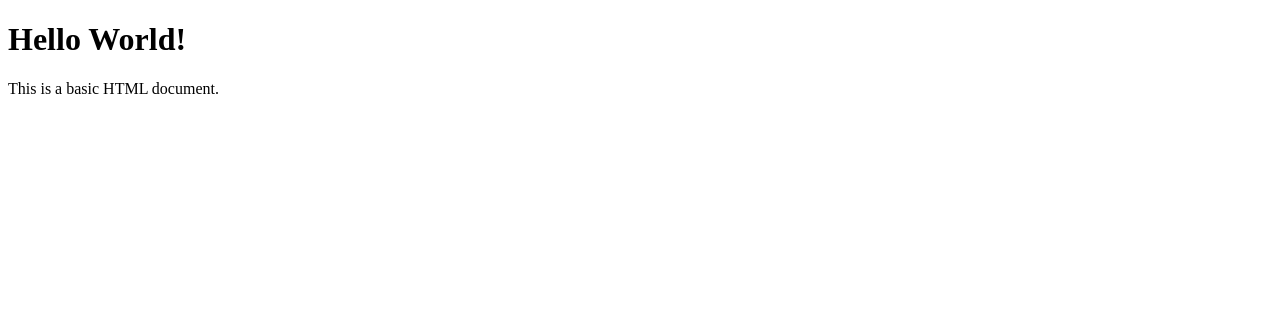
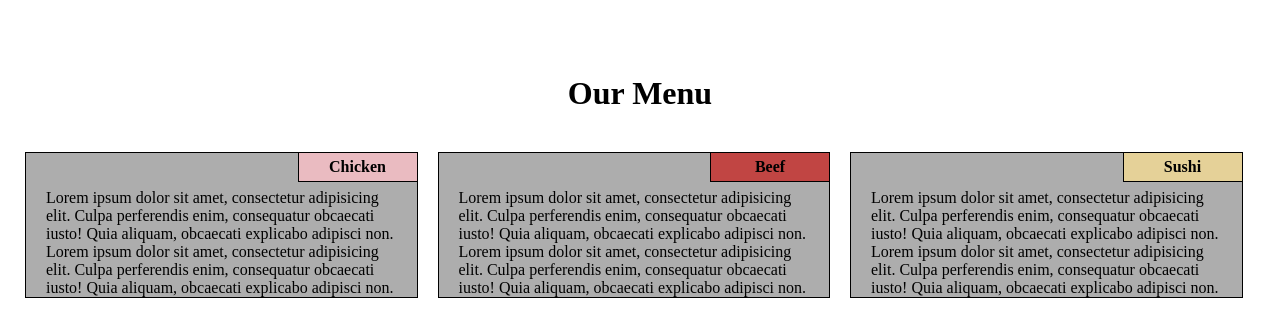
Before and after one commit to Sinchiguano/module2-solution, a plain HTML site: page index.html in a window 1280 px wide. Drawn offline with Linux system fonts and the light colour scheme.

Commit message:
final Submission

```diff
--- a/css/styles.css
+++ b/css/styles.css
@@ -1,111 +1,119 @@
 /********** Base styles **********/
 * {
   box-sizing: border-box;
-}
-h1 {
-  margin-bottom: 15px;
+  margin:0;
+  padding:0;
 }
 
-p {
-  border: 1px solid black;
-  background-color: #A52A2A;
-  width: 90%;
-  height: 150px;
-  margin-right: auto;
-  margin-left: auto;
-  font-family: Helvetica;
-  color: white;
+h1 {
+  text-align: center;
 }
 
-/* Simple Responsive Framework. */
-.row {
+
+.container{
+  position: relative;
+  top:60px;
+  margin: 15px;
+ }
+
+ .title{
+  text-align: center;
+  margin-bottom: 30px;
+}
+
+
+.row{
   width: 100%;
 }
 
-/********** Large devices only **********/
-@media (min-width: 1200px) {
-  .col-lg-1, .col-lg-2, .col-lg-3, .col-lg-4, .col-lg-5, .col-lg-6, .col-lg-7, .col-lg-8, .col-lg-9, .col-lg-10, .col-lg-11, .col-lg-12 {
+
+.item1,.item2,.item3{
     float: left;
-    border: 1px solid green;
+    padding: 10px;
 }
-  .col-lg-1 {
-    width: 8.33%;
+
+
+
+
+.text {
+  background-color: #ADADAD;
+  padding: 0 20px;
+  color: #000;
+  border: 1px solid #000;
 }
-  .col-lg-2 {
-    width: 16.66%;
+
+
+ #title_id_1 {
+
+  background-color: #EABBC1;
+  color: #000;
+  text-align: center;
+  border: 1px solid #000;
+  margin-top: 0px;
+  width: 120px;
+  height: 30px;
+  float: right;
+  font-weight: bold;
+  padding-top: 5px;
 }
-  .col-lg-3 {
-    width: 25%;
+
+#title_id_2{
+  background-color: #C14543;
+  color: #000;
+  text-align: center;
+  border: 1px solid #000;
+  margin-top: 0px;
+  width: 120px;
+  height: 30px;
+  float: right;
+  font-weight: bold;
+  padding-top: 5px;
 }
-  .col-lg-4 {
-    width: 33.33%;
+
+#title_id_3{
+  background-color: #E5D198;
+  color: #000;
+  text-align: center;
+  border: 1px solid #000;
+  margin-top: 0px;
+  width: 120px;
+  height: 30px;
+  float: right;
+  font-weight: bold;
+  padding-top: 5px;
 }
-  .col-lg-5 {
-    width: 41.66%;
+
+
+
+/* Simple Responsive Framework. */
+
+
+/********** DESKTOP devices only **********/
+@media only screen and (min-width: 992px) {
+.item1,.item2,.item3 {
+      display: inline-block;
+      width: 33%;
   }
-  .col-lg-6 {
+}
+
+/********** TABLET devices only **********/
+@media only screen and (min-width:768px) and (max-width: 991px) {
+  .item1,.item2,.item3{
+      display: inline-block;
+  }
+  .item1,.item2 {
       width: 50%;
   }
-  .col-lg-7 {
-    width: 58.33%;
-  }
-  .col-lg-8 {
-    width: 66.66%;
-  }
-  .col-lg-9 {
-    width: 74.99%;
-  }
-  .col-lg-10 {
-    width: 83.33%;
-  }
-  .col-lg-11 {
-    width: 91.66%;
-  }
-  .col-lg-12 {
+  .item3  {
       width: 100%;
   }
 }
 
-/********** Medium devices only **********/
-@media (min-width: 992px) and (max-width: 1199px) {
-  .col-md-1, .col-md-2, .col-md-3, .col-md-4, .col-md-5, .col-md-6, .col-md-7, .col-md-8, .col-md-9, .col-md-10, .col-md-11, .col-md-12 {
-    float: left;
-    border: 1px solid green;
-  }
-  .col-md-1 {
-    width: 8.33%;
-  }
-  .col-md-2 {
-    width: 16.66%;
-  }
-  .col-md-3 {
-    width: 25%;
-  }
-  .col-md-4 {
-    width: 33.33%;
-  }
-  .col-md-5 {
-    width: 41.66%;
-  }
-  .col-md-6 {
-    width: 50%;
-  }
-  .col-md-7 {
-    width: 58.33%;
-  }
-  .col-md-8 {
-    width: 66.66%;
-  }
-  .col-md-9 {
-    width: 74.99%;
-  }
-  .col-md-10 {
-    width: 83.33%;
-  }
-  .col-md-11 {
-    width: 91.66%;
-  }
-  .col-md-12 {
+/********** MOBILE devices only **********/
+
+@media only screen and (max-width: 767px) {
+  .item1,.item2,.item3 {
+      display: inline-block;
       width: 100%;
   }
 }
--- a/index.html
+++ b/index.html
@@ -1,10 +1,61 @@
 <!DOCTYPE html>
 <html>
 <head>
-	<title>Hello World</title>
+	<title>Task2</title>
+	<meta charset="utf-8">
+	<meta name="viewport" content="width=device-width, initial-scale=1">
+	<link rel="stylesheet" type="text/css" href="css/styles.css">
 </head>
 <body>
-	<h1>Hello World!</h1>
-	<p>This is a basic HTML document.</p>
+
+
+	<div class="container">
+		<div class="row">
+			<h1 class="title">Our Menu</h1>
+
+			<div class="item1">
+				<p id="title_id_1">Chicken</p>
+					<div class="text">
+						<br>
+						<br>
+						<p >Lorem ipsum dolor sit amet, consectetur adipisicing elit.
+							Culpa perferendis enim, consequatur obcaecati iusto! Quia aliquam,
+							obcaecati explicabo adipisci non. Lorem ipsum dolor sit amet,
+							consectetur adipisicing elit. Culpa perferendis enim,
+							consequatur obcaecati iusto! Quia aliquam,
+							obcaecati explicabo adipisci non.</p>
+					</div>
+			</div>
+
+			<div class="item2">
+				<p id="title_id_2">Beef</p>
+				<div class="text">
+					<br>
+					<br>
+					<p >Lorem ipsum dolor sit amet, consectetur adipisicing elit.
+						Culpa perferendis enim, consequatur obcaecati iusto! Quia aliquam,
+						obcaecati explicabo adipisci non. Lorem ipsum dolor sit amet,
+						consectetur adipisicing elit. Culpa perferendis enim,
+						consequatur obcaecati iusto! Quia aliquam,
+						obcaecati explicabo adipisci non.</p>
+				</div>
+			</div>
+
+			<div class="item3">
+				<p  id="title_id_3">Sushi</p>
+				<div class="text">
+					<br>
+					<br>
+					<p >Lorem ipsum dolor sit amet, consectetur adipisicing elit.
+						Culpa perferendis enim, consequatur obcaecati iusto! Quia aliquam,
+						obcaecati explicabo adipisci non. Lorem ipsum dolor sit amet,
+						consectetur adipisicing elit. Culpa perferendis enim,
+						consequatur obcaecati iusto! Quia aliquam,
+						obcaecati explicabo adipisci non.</p>
+				</div>
+			</div>
+
+		</div>
+</div>
 </body>
 </html>
```
Lines whose indentation alone changed are shown as unchanged.
